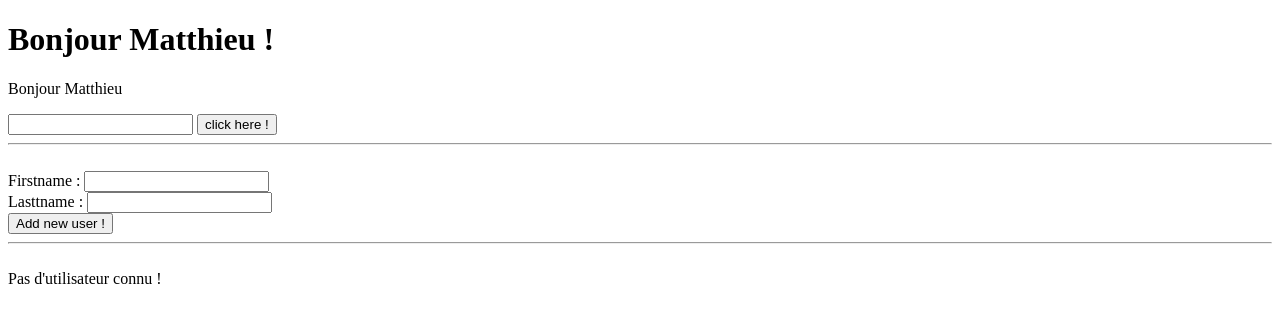
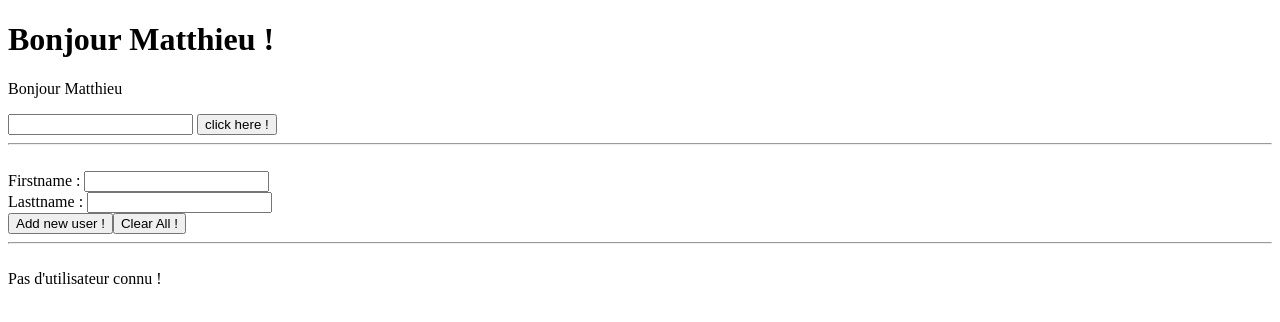
Before and after one commit to mguillem37/formation-angular2-2018, an Angular app in the folder tp-ng-cli-components/: page / in a window 1280 px wide. Shown: the top 322 px of the page. Built offline with nearby package versions, Linux system fonts and the light colour scheme.

Commit message:
add-on ng-cli

```diff
--- a/tp-ng-cli-components/src/app/app.component.html
+++ b/tp-ng-cli-components/src/app/app.component.html
@@ -14,7 +14,7 @@
   <br>
   <label>Lasttname : </label><input type="text" #lastname>
   <br>
-  <button (click)="addUser(firstname.value, lastname.value)">Add new user !</button>
+  <button (click)="addUser(firstname.value, lastname.value)">Add new user !</button><button (click)="clearUsers()">Clear All !</button>
   <hr>
   <br>
   <div *ngIf="users.length===0">
--- a/tp-ng-cli-components/src/app/app.component.ts
+++ b/tp-ng-cli-components/src/app/app.component.ts
@@ -28,6 +28,9 @@ export class AppComponent {
     //console.log(this.users)
   }
 
+  public clearUsers = () => {
+    this.usersService.clear()
+  }
 
   public deleteUser = (anUser:User) => {
     this.usersService.removeUser(anUser)
--- a/tp-ng-cli-components/src/app/services/users.service.ts
+++ b/tp-ng-cli-components/src/app/services/users.service.ts
@@ -14,6 +14,10 @@ export class UsersService {
   constructor() { }
 
 
+  public clear = () => {
+    this.users.length=0
+  }
+
   public storeUser = (user:User) => {
     this.users.push(user)
     console.log("User added > " + user.lastname)
```
